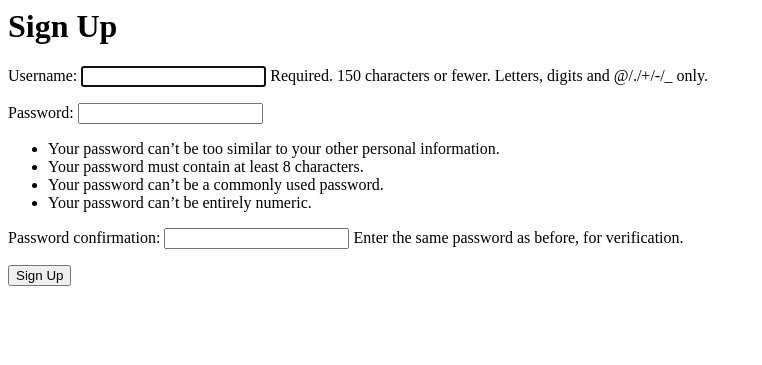
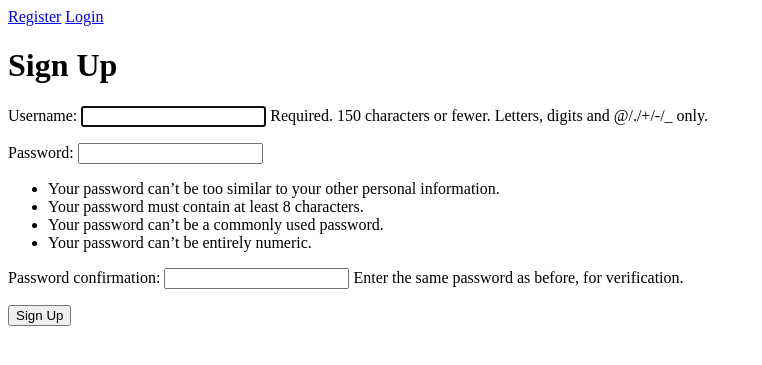
Before and after one commit to aahmad4/Task-Tracker, a Django app: page /register/ in a window 1280 px wide. Shown: the top 365 px of the page, without its empty margins (0-762 px from the left). Run offline with Django 3.2, Linux system fonts and the light colour scheme.

Commit message:
Add Base.html File Which Detects Whether Or Not A User Is Authenticated & Displays Content Accordingly

```diff
--- /dev/null
+++ b/task/templates/task/base.html
@@ -0,0 +1,6 @@
+{% if user.is_authenticated %} Logged in as {{ user.username }}
+<a href="#">Logout</a>
+{% else %}
+<a href="#">Register</a>
+<a href="#">Login</a>
+{% endif %} {% block content %} {% endblock %}
--- a/task/templates/task/currenttasks.html
+++ b/task/templates/task/currenttasks.html
@@ -0,0 +1 @@
+{% extends 'task/base.html' %} {% block content %} current {% endblock %}
--- a/task/templates/task/register.html
+++ b/task/templates/task/register.html
@@ -1,3 +1,5 @@
+{% extends 'task/base.html' %} {% block content %}
+
 <h1>Sign Up</h1>
 
 <h2>{{ error }}</h2>
@@ -6,3 +8,5 @@
   {% csrf_token %} {{ form.as_p }}
   <button type="submit">Sign Up</button>
 </form>
+
+{% endblock %}
```
